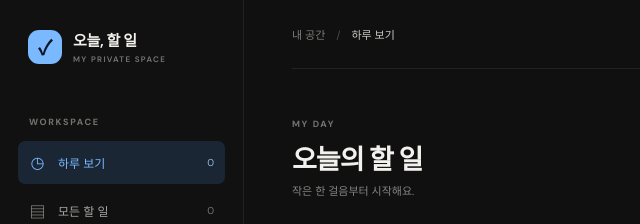
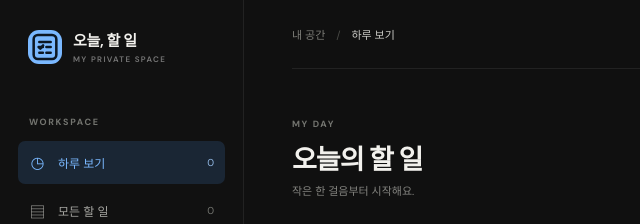
Before and after one commit to rinhye05/today-todo, a website: page index.html in a window 1280 px wide. Shown: the top 224 px of the page, 0-640 px from the left. Drawn offline with Linux system fonts and the light colour scheme.

Commit message:
feat: add blue checklist app icon

```diff
--- a/index.html
+++ b/index.html
@@ -4,7 +4,7 @@
     <meta charset="UTF-8" />
     <meta name="viewport" content="width=device-width, initial-scale=1.0" />
     <meta name="theme-color" content="#101010" />
-    <title>오늘, 할 일</title>
+    <title>오늘, 할 일</title>    <link rel="icon" type="image/svg+xml" href="favicon.svg" />    <link rel="apple-touch-icon" href="favicon.svg" />
     <link rel="preconnect" href="https://fonts.googleapis.com" />
     <link rel="preconnect" href="https://fonts.gstatic.com" crossorigin />
     <link href="https://fonts.googleapis.com/css2?family=DM+Sans:wght@400;500;600;700&family=Noto+Sans+KR:wght@400;500;600;700&display=swap" rel="stylesheet" />
@@ -13,7 +13,7 @@
   <body>
     <div class="app-shell">
       <aside class="sidebar">
-        <a class="brand" href="#" aria-label="오늘, 할 일 홈"><span class="brand-mark">✓</span><span>오늘, 할 일<span class="brand-caption">MY PRIVATE SPACE</span></span></a>
+        <a class="brand" href="#" aria-label="오늘, 할 일 홈"><span class="brand-mark"><svg viewBox="0 0 24 24" aria-hidden="true"><rect x="4" y="3.5" width="16" height="17" rx="3" fill="none" stroke="currentColor" stroke-width="1.8"/><path d="M8 8.5h8M8 12h2.5m2.5 0h3M8 16h2.5m2.5 0H16" fill="none" stroke="currentColor" stroke-width="1.8" stroke-linecap="round"/><path d="m7.5 12 1.2 1.2 2-2.3" fill="none" stroke="currentColor" stroke-width="1.8" stroke-linecap="round" stroke-linejoin="round"/></svg></span><span>오늘, 할 일<span class="brand-caption">MY PRIVATE SPACE</span></span></a>
         <div class="side-label">WORKSPACE</div>
         <nav class="side-nav" aria-label="할 일 보기">
           <button class="nav-item active" data-view="day"><span class="nav-icon">◷</span>하루 보기<span class="nav-count" id="today-count">0</span></button>
```
